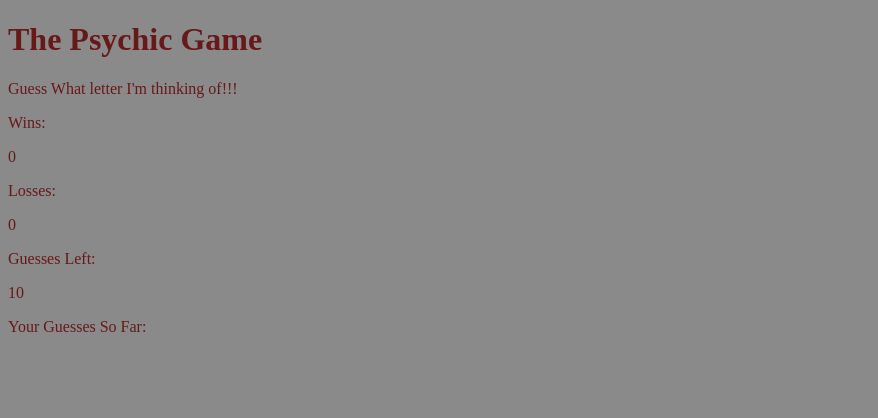
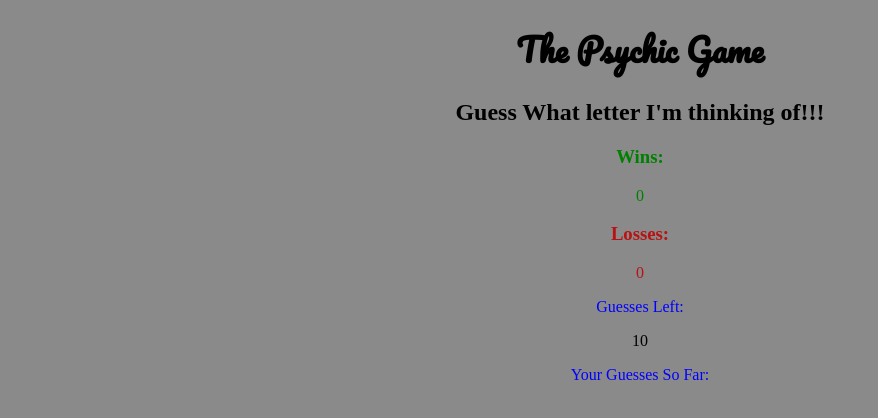
Before and after one commit to j55hanna55/Psychic-Game, a plain HTML site: page index.html in a window 1280 px wide. Shown: the whole page, without its empty margins (0-878 px from the left). Drawn offline with Linux system fonts and the light colour scheme; files that its build step writes are made by us from their sources; files whose address does not match are found by name.

Commit message:
changing the style of the page

```diff
--- a/assets/css/style.css
+++ b/assets/css/style.css
@@ -1,4 +1,10 @@
 * {
 	background-color: #8a8a8a;
-	color: #671818;
+	color: black;
+	text-align: center;
+
 }
+
+ #font {
+ 	font-family: 'Pacifico', cursive;
+ }
--- a/assets/javascript/game.js
+++ b/assets/javascript/game.js
@@ -1,4 +1,4 @@
-//grabbing required element
+
 var winsValuesElement = document.querySelector("#winsValues");
 var lossesValuesElement = document.querySelector("#lossesValues");
 var guessesLeftElement = document.querySelector("#guessesLeft");
@@ -8,7 +8,7 @@ var lossesValues = 0;
 var guessesLeft = 10;
 var guessesSoFar = "";
 
-//setting intial values
+
 function init() {
     winsValuesElement.innerHTML = winsValues;
     lossesValuesElement.innerHTML = lossesValues;
@@ -16,7 +16,7 @@ function init() {
     guessesSoFarElement.innerHTML = guessesSoFar;
 }
 
-//main game loop
+
 function play() {
     if (event.key == chosenLetter) {
         winsValues = winsValues + 1;
@@ -31,7 +31,7 @@ function play() {
         if (guessesSoFar.length == 0) {
             guessesSoFar = guessesSoFar + event.key;
         } else {
-            guessesSoFar = guessesSoFar + " , " + event.key;
+            guessesSoFar = guessesSoFar + ", " + event.key;
         }
         guessesSoFarElement.innerHTML = guessesSoFar;
         guessesLeft = guessesLeft - 1;
@@ -44,7 +44,6 @@ function play() {
     }
 }
 
-//resetting the game
 function reset() {
     guessesLeft = 10;
     guessesSoFar = "";
@@ -53,14 +52,14 @@ function reset() {
     chosenLetter = generateLetter();
 }
 
-//letter generator
+
 function generateLetter() {
-    var letters = "abcdefghijklmnopqrstuvwxyz";
-    var result = letters.charAt(Math.floor(Math.random() * 25));
-    //console.log(result);
+    var letters = ('a', 'b', 'c','d','e','f','g','h','i','j','k','l','m','n','o','p','q','r','s','t','u','v','w','x','y','z');
+    var result = letters;
+
     return result;
 }
-//########### (execution code)
+
 init()
 var chosenLetter = generateLetter();
 document.onkeyup = play;
--- a/index.html
+++ b/index.html
@@ -2,37 +2,34 @@
 <html lang="en">
 
 <head>
-    <meta charset="UTF-8">
-    <meta name="viewport" content="width=device-width, initial-scale=1.0">
-    <meta http-equiv="X-UA-Compatible" content="ie=edge">
+
     <link rel="stylesheet" type="text/css" href="/Users/jacob/Desktop/projects/Psychic-Game/assets/css/style.css">
+
+
+    <link href="https://fonts.googleapis.com/css?family=Pacifico&display=swap" rel="stylesheet">
+
     <title>Psychic Game</title>
 
 </head>
 
 <body>
 
-  <!--
-    <h1>The Psychic Game</h1>
+        <h1 id="font">The Psychic Game</h1>
 
-    <p>Guess What letter I'm thinking of:</p>
+    <h2>Guess What letter I'm thinking of!!!</h2>
 
-    <p> Wins: <div id="winsValues"> </p>
+    <h3 style="color: green;">Wins: </h3>
+    <div id="winsValues" style="color: green;">0</div>
 
-    <p>Losses: <div id="lossesValues">0</p>
-    <p>Guesses Left: <div id="guessesLeft">0</p>
-    <p>Your Guesses So Far: <div id="guessesSoFar">letters</p> -->
 
-        <h1>The Psychic Game</h1>
+    <h3 style="color: #b91212;">Losses: </h3>
+    <div id="lossesValues" style="color: #b91212;">0</div>
 
-    <p>Guess What letter I'm thinking of!!!</p>
+    <p style="color: blue;">Guesses Left: </p>
+    <div id="guessesLeft"></div>
 
-    <p> Wins: <div id="winsValues">0</div>
-    </p>
-
-    <p>Losses: <div id="lossesValues">0</div></p>
-    <p>Guesses Left: <div id="guessesLeft">0</div></p>
-    <p>Your Guesses So Far: <div id="guessesSoFar">letters</p>
+    <p style="color: blue;">Your Guesses So Far:</p>
+    <div id="guessesSoFar">letters</div>
 
     <script type="text/javascript" src="assets/javascript/game.js"></script>
 
```
Also changed, not shown: assets/images/banner_big_tpg.JPG (added), assets/images/technics-q-c-640-480-2.jpg (added), 3 other files.
